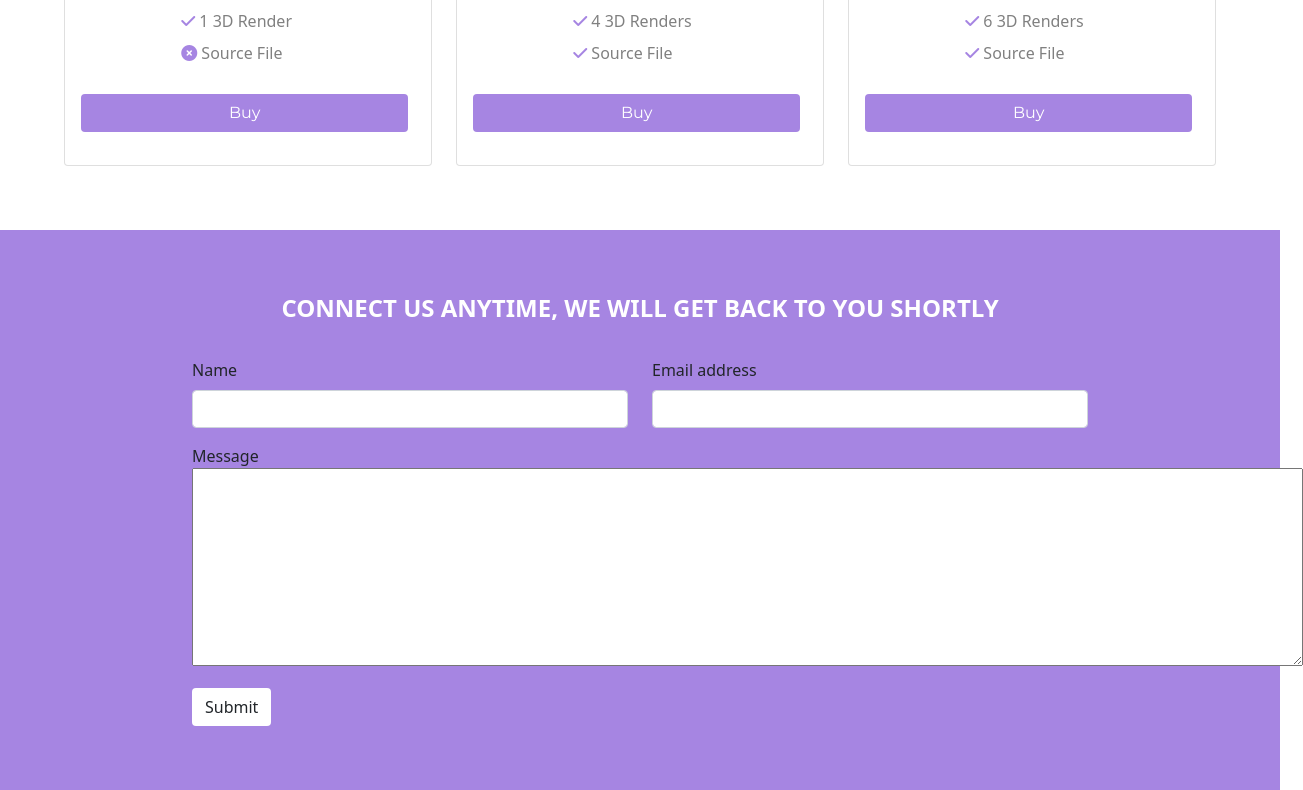
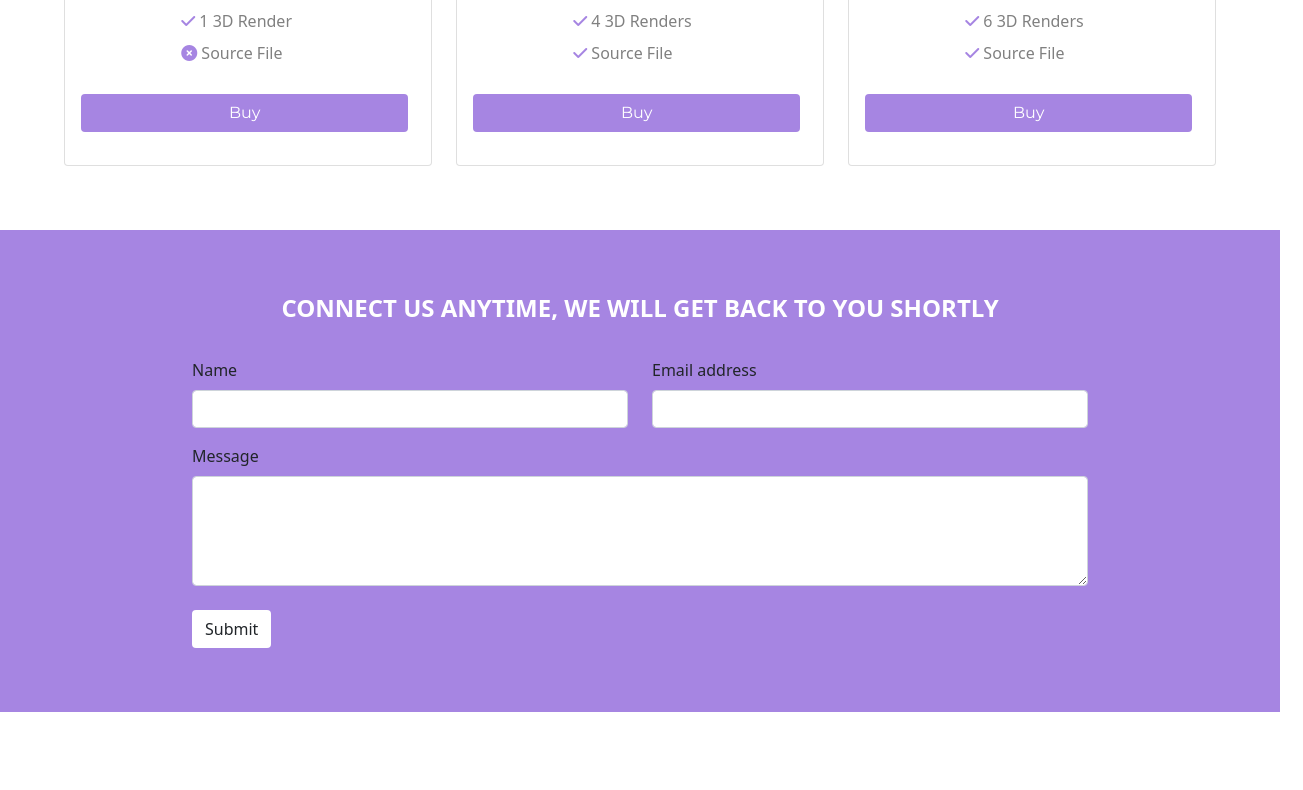
Before and after one commit to ashik9027/IME, a plain HTML site: page index.html in a window 1280 px wide. Shown: the part 1956-2746 px from the top of the page, 1303 px wide, since content can reach past the window. After the commit the page ends 2668 px from the top, so only its background shows below. Drawn offline with nearby package versions, Linux system fonts and the light colour scheme.

Commit message:
Update index.html

```diff
--- a/index.html
+++ b/index.html
@@ -266,16 +266,13 @@
       </div>
       </div>
   </div>
-  <div class="row">
-  <div class="col-lg">
-      <div class="message">
-        <label class="Message">Message</label>
-        <br>
-        <textarea class="mb-3" name="Message" rows="8" cols="118"></textarea>
-      </div>
+
+  <label class="form-label" for="form4Example3">Message</label>
+  <div class="form-outline mb-4">
+  <textarea class="form-control" id="form4Example3" rows="4"></textarea>
+  </div>
       <button type="submit" class="btn btn-contact">Submit</button>
-  </div>
-    </div>
+
     </form>
 
   </section>
```
